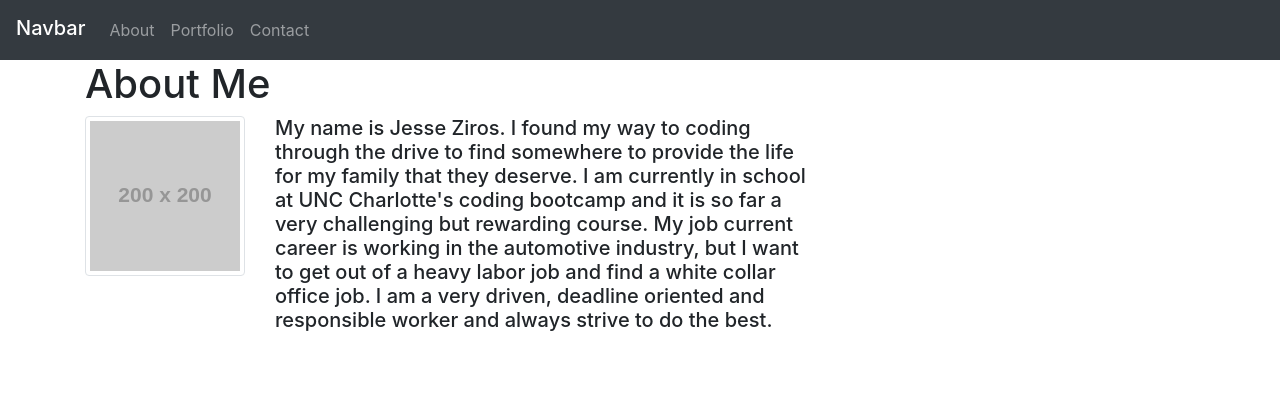
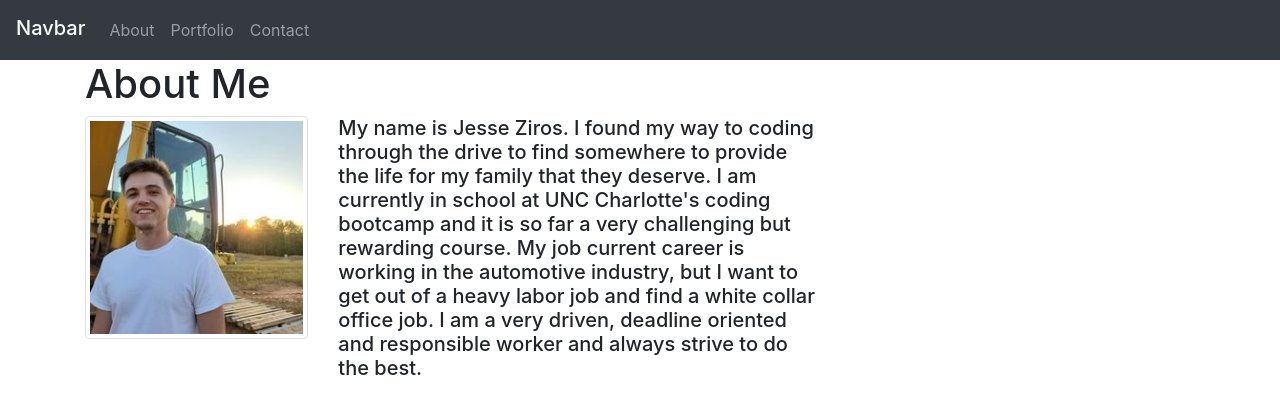
Before and after one commit to jesseziros/My-Portfolio, a plain HTML site: page index.html in a window 1280 px wide. Drawn offline with nearby package versions, Linux system fonts and the light colour scheme; placeholder pictures from the web are drawn by us.

Commit message:
added profile picture and changed column sizing

```diff
--- a/index.html
+++ b/index.html
@@ -37,10 +37,10 @@
           <div class="page-header">
             <h1>About Me</h1>
             <div class="row">
-                <div class="col-md-3">
-                    <img src="https://placehold.it/200x200" alt="Placeholder" class="img-thumbnail">
+                <div class="col-md-4">
+                    <img src="./images/portfolio-picture(resize).jpg" alt="my-picture" class="img-thumbnail">
                 </div>
-                <div class="col-md-9">
+                <div class="col-md-8">
                 <h5>
                     My name is Jesse Ziros. I found my way to coding through the drive to find somewhere to provide the life for my family that they deserve. I am currently in school at UNC Charlotte's coding bootcamp and it is so far a very challenging but rewarding course. My job current career is working in the automotive industry, but I want to get out of a heavy labor job and find a white collar office job. I am a very driven, deadline oriented and responsible worker and always strive to do the best.
                 </h5>
```
Also changed, not shown: portfolio.html (+0 -1 lines), images/portfolio-picture(resize).jpg (added).
